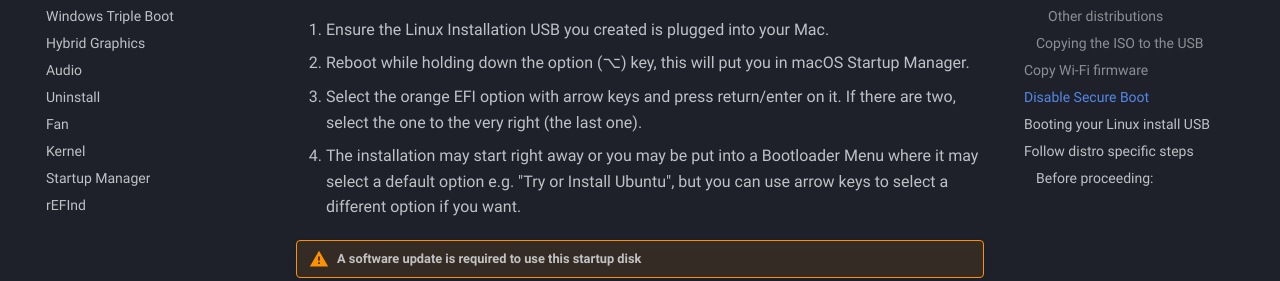
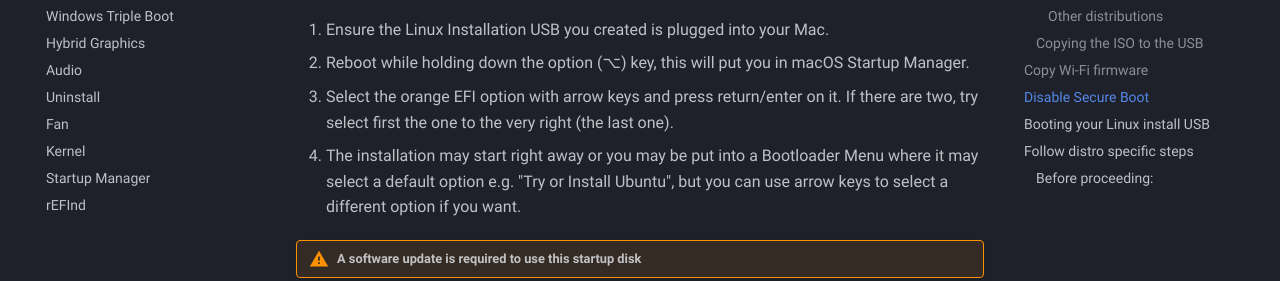
Before and after one commit to t2linux/wiki, an MkDocs documentation site: the page built from docs/guides/preinstall.md, in a window 1280 px wide and 900 px high, scrolled down 3251 px. Shown: the part 173-454 px from the top of the window. Built offline with MkDocs 1.6.1 and Material for MkDocs 9.7.7, drawn with Linux system fonts in a browser that asks for light colours; comment, search, counter and statistics services are not loaded.

Commit message:
Added "try" for efi boot

```diff
--- a/docs/guides/preinstall.md
+++ b/docs/guides/preinstall.md
@@ -102,7 +102,7 @@ Now you are able to boot from a Linux install ISO.
 
 1. Ensure the Linux Installation USB you created is plugged into your Mac.
 2. Reboot while holding down the option (⌥) key, this will put you in macOS Startup Manager.
-3. Select the orange EFI option with arrow keys and press return/enter on it. If there are two, select the one to the very right (the last one).
+3. Select the orange EFI option with arrow keys and press return/enter on it. If there are two, try select first the one to the very right (the last one).
 4. The installation may start right away or you may be put into a Bootloader Menu where it may select a default option e.g. "Try or Install Ubuntu", but you can use arrow keys to select a different option if you want.
 
 !!! Warning "A software update is required to use this startup disk"
```
